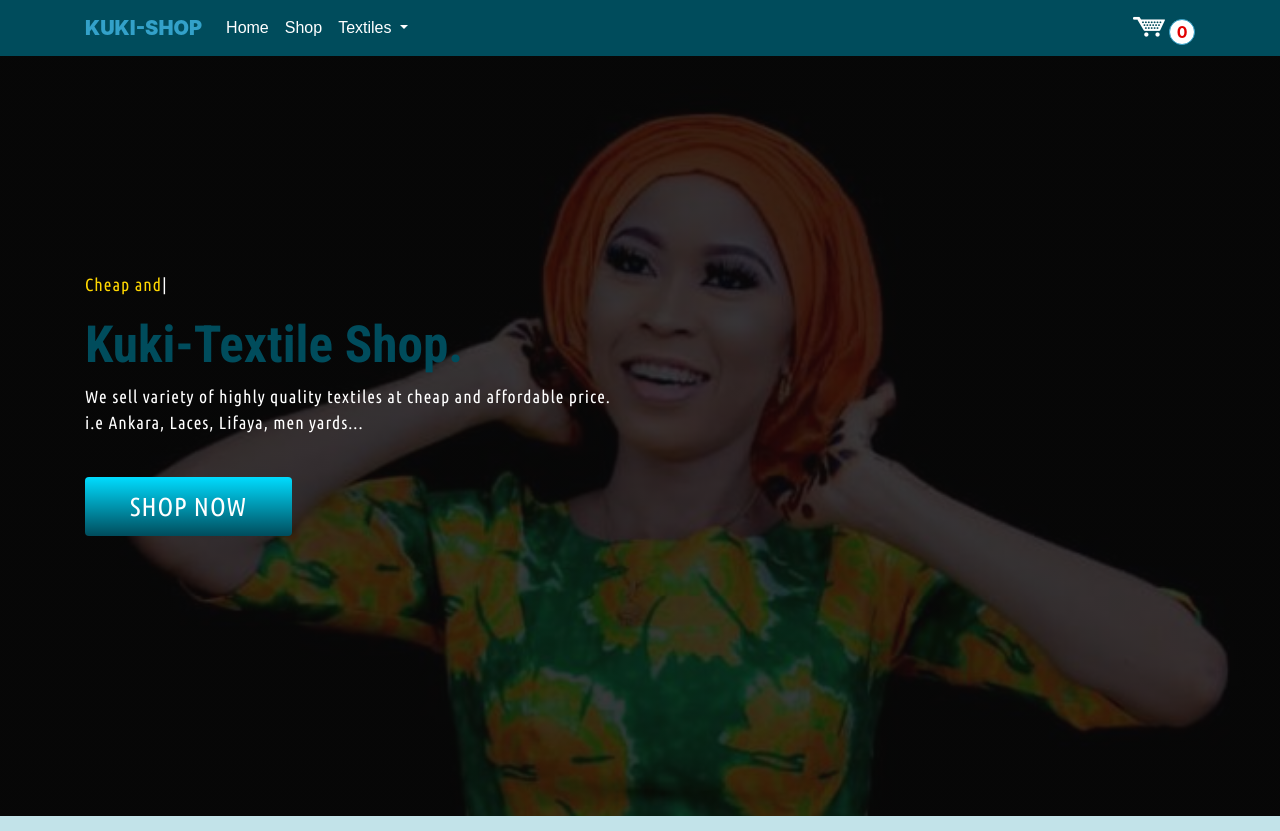
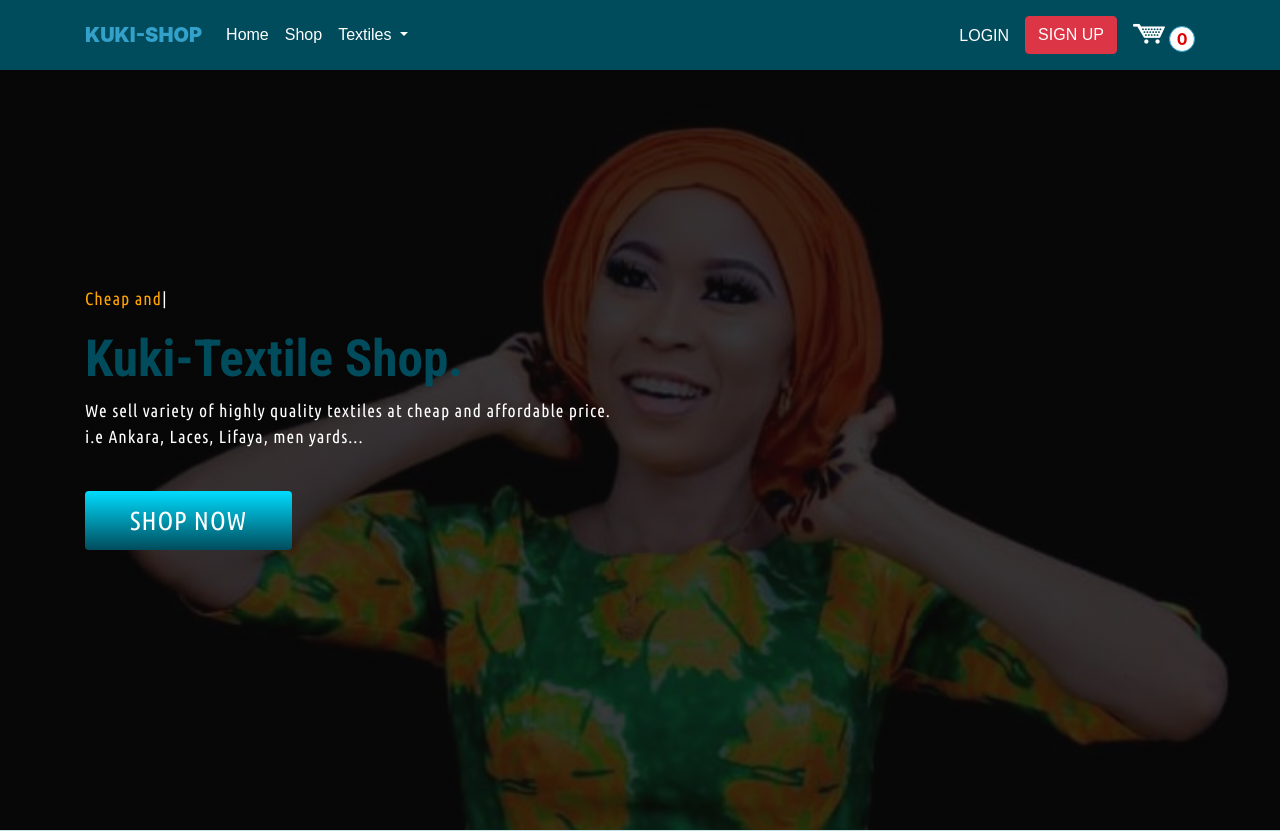
Before and after one commit to ndmichael/Kuki-shop, a Django app: page / in a window 1280 px wide. Shown: the top 831 px of the page. Run offline with Django 3.2, Linux system fonts and the light colour scheme; data that the repository does not hold is empty; parts of the project's set-up code (start-up, migrations or seed data) failed here and were passed over; some libraries are stand-ins or nearby versions.

Commit message:
added links to sign up and login pages and updated typing typing text color

```diff
--- a/shop/templates/shop/base.html
+++ b/shop/templates/shop/base.html
@@ -75,6 +75,33 @@
                     </li>
                 </ul>
             </div> <!-- end of collapse div-->
+
+            <ul class="navbar-nav mr-auto">
+                {% if user.is_authenticated %}
+                <li class="nav-item dropdown nav-item nav-auth">
+                    <a class="nav-link dropdown-toggle" href="#" id="navbarDropdown" role="button" data-toggle="dropdown" aria-haspopup="true" aria-expanded="false">
+                       Welcome, <span class=" text-warning">{{ request.user.username }}</span>
+                    </a>
+                    <div class="dropdown-menu" aria-labelledby="navbarDropdown">
+                      <div class="dropdown-divider"></div>
+                      <a class="dropdown-item" href="{% url 'account_logout' %}">Logout </a>
+                    </div>
+                  </li>
+                {% else %}
+                <li class="nav-item mt-2">
+                    <a class="nav-link" href="{% url 'account_login' %}">
+                            LOGIN
+                    </a>
+                </li>
+                <li class="nav-item border-light mr-2">
+                    <a class="nav-link nav-auth" href="{% url 'account_signup' %}">
+                        <button class="btn btn-danger">
+                            SIGN UP
+                        </button>
+                    </a>
+                </li>
+                {% endif %}
+            </ul>
 
             <ul class=" navbar-nav ml-auto d-md-block d-none">
                 <li>
--- a/shop/templates/shop/index.html
+++ b/shop/templates/shop/index.html
@@ -15,7 +15,7 @@
             <div class="row ">
                 <div class="col-12 col-md-6 landing-page-details">
                     <p>
-                        <span class="typing-text" style="color:gold;"></span>
+                        <span class="typing-text" style="color:orange;"></span>
                     </p>
                     <h1>
                         Kuki-Textile Shop.
```
